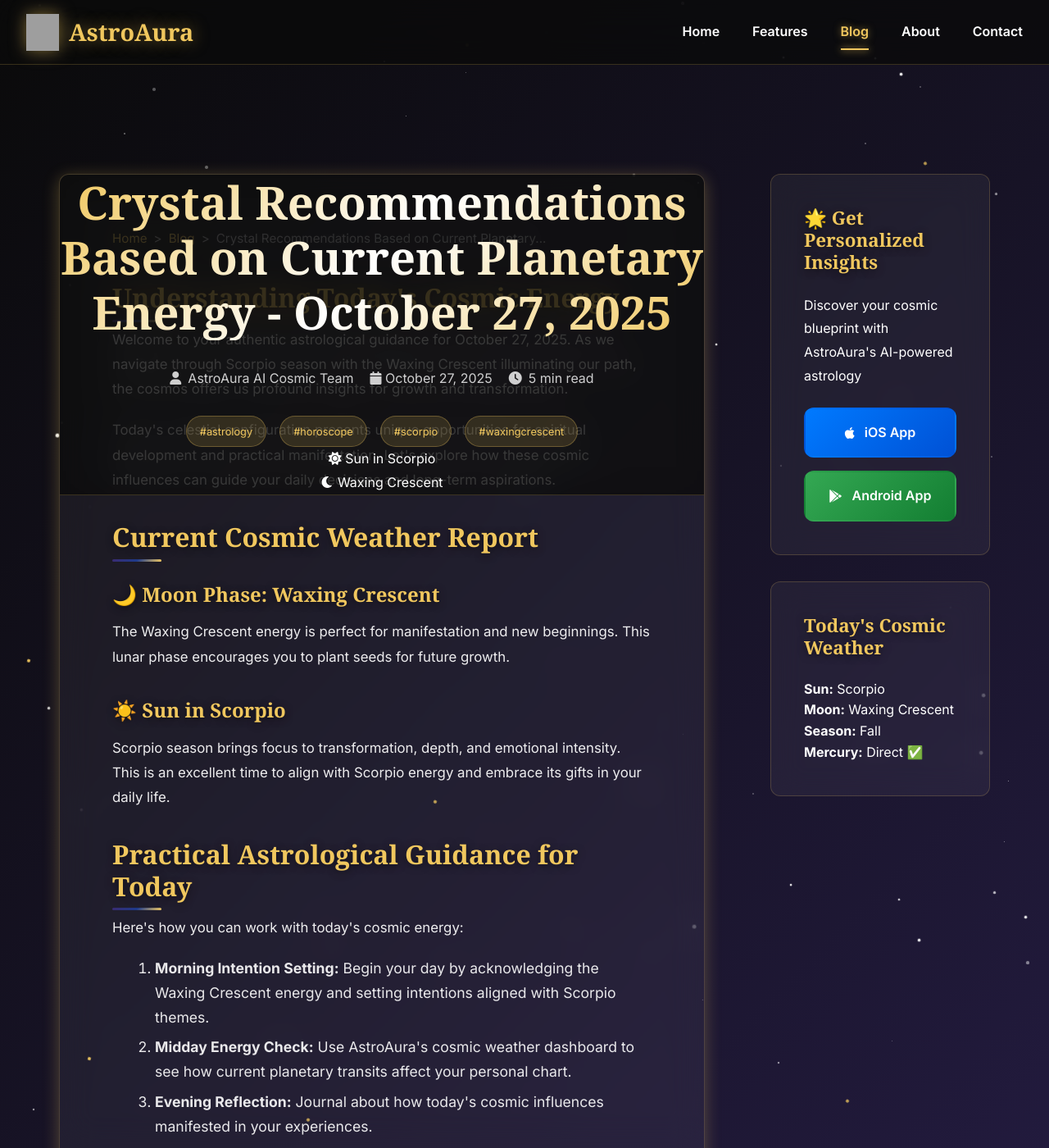
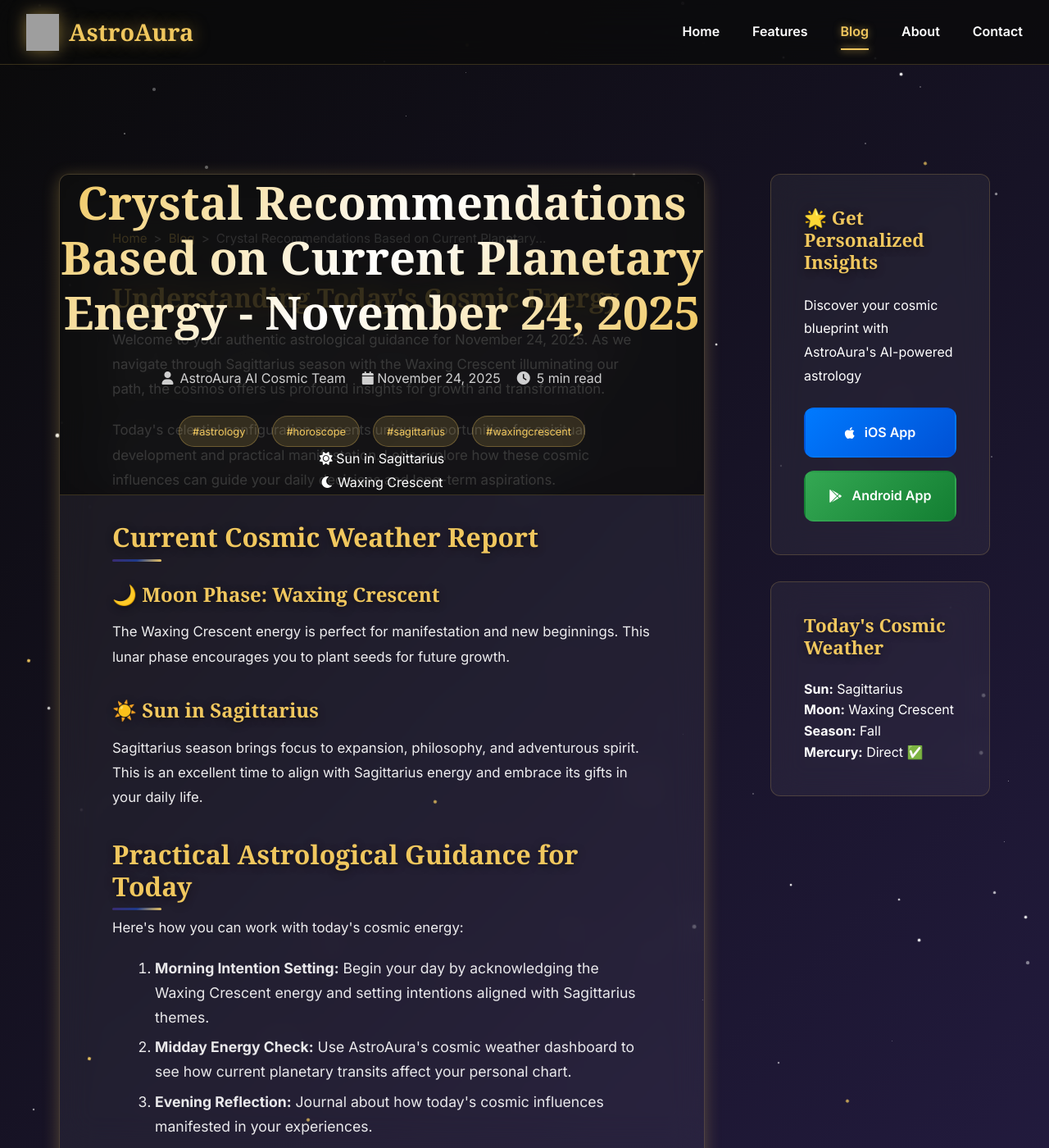
Before and after one commit to royanis/astroaura-website, a Jekyll site: the page blog/posts/crystal-recommendations-based-on-current-planetary.html, which Jekyll copies as it is, in a window 1280 px wide and 1400 px high. Shown: the whole window at 82% size. Built offline with Jekyll 4.4.1, drawn with Linux system fonts in a browser that asks for light colours; some web fonts are replaced; comment, search, counter and statistics services are not loaded; grey boxes are pictures that could not be loaded.

Commit message:
🌟 Automated blog post: 2025-11-24 02:01 UTC
Generated authentic astrology content
Updated RSS feeds and sitemap
Published via GitHub Actions

🤖 Automated by AstroAura Blog System

```diff
--- a/blog/posts/crystal-recommendations-based-on-current-planetary.html
+++ b/blog/posts/crystal-recommendations-based-on-current-planetary.html
@@ -3,11 +3,11 @@
 <head>
     <meta charset="UTF-8">
     <meta name="viewport" content="width=device-width, initial-scale=1.0">
-    <meta name="description" content="Authentic astrological guidance for October 27, 2025. Explore today's Waxing Crescent energy in Scorpio season with personalized insights from AstroAura's AI-powered astrology platform.">
-    <title>Crystal Recommendations Based on Current Planetary Energy - October 27, 2025 | AstroAura Cosmic Insights</title>
+    <meta name="description" content="Authentic astrological guidance for November 24, 2025. Explore today's Waxing Crescent energy in Sagittarius season with personalized insights from AstroAura's AI-powered astrology platform.">
+    <title>Crystal Recommendations Based on Current Planetary Energy - November 24, 2025 | AstroAura Cosmic Insights</title>
 
     <!-- SEO Meta Tags -->
-    <meta name="keywords" content="astrology, horoscope, scorpio, waxing-crescent, AI astrology, multilingual horoscope">
+    <meta name="keywords" content="astrology, horoscope, sagittarius, waxing-crescent, AI astrology, multilingual horoscope">
     <meta name="author" content="AstroAura AI Cosmic Team">
     <meta name="robots" content="index, follow, max-image-preview:large, max-snippet:-1">
     <meta name="revisit-after" content="7 days">
@@ -16,24 +16,24 @@
     <link rel="canonical" href="https://astroaura.me/blog/posts/crystal-recommendations-based-on-current-planetary.html">
 
     <!-- Open Graph Tags -->
-    <meta property="og:title" content="Crystal Recommendations Based on Current Planetary Energy - October 27, 2025 | AstroAura">
-    <meta property="og:description" content="Authentic astrological guidance for October 27, 2025. Explore today's Waxing Crescent energy in Scorpio season with personalized insights from AstroAura's AI-powered astrology platform.">
+    <meta property="og:title" content="Crystal Recommendations Based on Current Planetary Energy - November 24, 2025 | AstroAura">
+    <meta property="og:description" content="Authentic astrological guidance for November 24, 2025. Explore today's Waxing Crescent energy in Sagittarius season with personalized insights from AstroAura's AI-powered astrology platform.">
     <meta property="og:url" content="https://astroaura.me/blog/posts/crystal-recommendations-based-on-current-planetary.html">
     <meta property="og:type" content="article">
     <meta property="og:site_name" content="AstroAura">
 
     <!-- Twitter Card -->
     <meta name="twitter:card" content="summary_large_image">
-    <meta name="twitter:title" content="Crystal Recommendations Based on Current Planetary Energy - October 27, 2025">
-    <meta name="twitter:description" content="Authentic astrological guidance for October 27, 2025. Explore today's Waxing Crescent energy in Scorpio season with personalized insights from AstroAura's AI-powered astrology platform.">
+    <meta name="twitter:title" content="Crystal Recommendations Based on Current Planetary Energy - November 24, 2025">
+    <meta name="twitter:description" content="Authentic astrological guidance for November 24, 2025. Explore today's Waxing Crescent energy in Sagittarius season with personalized insights from AstroAura's AI-powered astrology platform.">
 
     <!-- Schema.org Markup -->
     <script type="application/ld+json">
     {
         "@context": "https://schema.org",
         "@type": "BlogPosting",
-        "headline": "Crystal Recommendations Based on Current Planetary Energy - October 27, 2025",
-        "description": "Authentic astrological guidance for October 27, 2025. Explore today's Waxing Crescent energy in Scorpio season with personalized insights from AstroAura's AI-powered astrology platform.",
+        "headline": "Crystal Recommendations Based on Current Planetary Energy - November 24, 2025",
+        "description": "Authentic astrological guidance for November 24, 2025. Explore today's Waxing Crescent energy in Sagittarius season with personalized insights from AstroAura's AI-powered astrology platform.",
         "author": {
             "@type": "Organization",
             "name": "AstroAura AI Cosmic Team"
@@ -46,14 +46,14 @@
                 "url": "https://astroaura.me/assets/icons/app_icon.png"
             }
         },
-        "datePublished": "2025-10-27T01:59:30.102051",
-        "dateModified": "2025-10-27T01:59:30.102051",
+        "datePublished": "2025-11-24T02:01:35.776388",
+        "dateModified": "2025-11-24T02:01:35.776388",
         "url": "https://astroaura.me/blog/posts/crystal-recommendations-based-on-current-planetary.html",
         "mainEntityOfPage": {
             "@type": "WebPage",
             "@id": "https://astroaura.me/blog/posts/crystal-recommendations-based-on-current-planetary.html"
         },
-        "keywords": "astrology, horoscope, scorpio, waxing-crescent"
+        "keywords": "astrology, horoscope, sagittarius, waxing-crescent"
     }
     </script>
 
@@ -99,27 +99,27 @@
 
             <!-- Post Header -->
             <header class="post-header">
-                <h1 class="post-title">Crystal Recommendations Based on Current Planetary Energy - October 27, 2025</h1>
+                <h1 class="post-title">Crystal Recommendations Based on Current Planetary Energy - November 24, 2025</h1>
                 <div class="post-meta">
                     <span class="post-author">
                         <i class="fas fa-user"></i> AstroAura AI Cosmic Team
                     </span>
-                    <time class="post-date" datetime="2025-10-27T01:59:30.102051">
-                        <i class="fas fa-calendar"></i> October 27, 2025
+                    <time class="post-date" datetime="2025-11-24T02:01:35.776388">
+                        <i class="fas fa-calendar"></i> November 24, 2025
                     </time>
                     <span class="post-reading-time">
                         <i class="fas fa-clock"></i> 5 min read
                     </span>
                 </div>
                 <div class="post-tags">
-                    <span class="tag">#astrology</span> <span class="tag">#horoscope</span> <span class="tag">#scorpio</span> <span class="tag">#waxingcrescent</span>
+                    <span class="tag">#astrology</span> <span class="tag">#horoscope</span> <span class="tag">#sagittarius</span> <span class="tag">#waxingcrescent</span>
                 </div>
 
                 <!-- Current Cosmic Data Display -->
                 <div class="cosmic-data-bar">
                     <div class="cosmic-item">
                         <i class="fas fa-sun"></i>
-                        <span>Sun in Scorpio</span>
+                        <span>Sun in Sagittarius</span>
                     </div>
                     <div class="cosmic-item">
                         <i class="fas fa-moon"></i>
@@ -134,7 +134,7 @@
                 <div class="blog-content authentic-astrology">
             <section class="cosmic-introduction">
                 <h2>Understanding Today's Cosmic Energy</h2>
-                <p>Welcome to your authentic astrological guidance for October 27, 2025. As we navigate through Scorpio season with the Waxing Crescent illuminating our path, the cosmos offers us profound insights for growth and transformation.</p>
+                <p>Welcome to your authentic astrological guidance for November 24, 2025. As we navigate through Sagittarius season with the Waxing Crescent illuminating our path, the cosmos offers us profound insights for growth and transformation.</p>
 
                 <p>Today's celestial configuration presents unique opportunities for spiritual development and practical manifestation. Let's explore how these cosmic influences can guide your daily decisions and long-term aspirations.</p>
             </section>
@@ -148,8 +148,8 @@
                     </div>
 
                     <div class="cosmic-factor">
-                        <h3>☀️ Sun in Scorpio</h3>
-                        <p>Scorpio season brings focus to transformation, depth, and emotional intensity. This is an excellent time to align with Scorpio energy and embrace its gifts in your daily life.</p>
+                        <h3>☀️ Sun in Sagittarius</h3>
+                        <p>Sagittarius season brings focus to expansion, philosophy, and adventurous spirit. This is an excellent time to align with Sagittarius energy and embrace its gifts in your daily life.</p>
                     </div>
 
 
@@ -161,7 +161,7 @@
                 <p>Here's how you can work with today's cosmic energy:</p>
 
                 <ol class="cosmic-action-steps">
-                    <li><strong>Morning Intention Setting:</strong> Begin your day by acknowledging the Waxing Crescent energy and setting intentions aligned with Scorpio themes.</li>
+                    <li><strong>Morning Intention Setting:</strong> Begin your day by acknowledging the Waxing Crescent energy and setting intentions aligned with Sagittarius themes.</li>
                     <li><strong>Midday Energy Check:</strong> Use AstroAura's cosmic weather dashboard to see how current planetary transits affect your personal chart.</li>
                     <li><strong>Evening Reflection:</strong> Journal about how today's cosmic influences manifested in your experiences.</li>
                     <li><strong>Weekly Planning:</strong> Consider how this Fall energy can guide your upcoming goals and decisions.</li>
@@ -222,7 +222,7 @@
             <section class="post-actions">
                 <div class="share-buttons">
                     <h3>Share This Cosmic Insight</h3>
-                    <a href="https://twitter.com/intent/tweet?text=Crystal Recommendations Based on Current Planetary Energy - October 27, 2025&url=https://astroaura.me/blog/posts/crystal-recommendations-based-on-current-planetary.html" target="_blank" class="share-btn twitter">
+                    <a href="https://twitter.com/intent/tweet?text=Crystal Recommendations Based on Current Planetary Energy - November 24, 2025&url=https://astroaura.me/blog/posts/crystal-recommendations-based-on-current-planetary.html" target="_blank" class="share-btn twitter">
                         <i class="fab fa-twitter"></i> Tweet
                     </a>
                     <a href="https://www.facebook.com/sharer/sharer.php?u=https://astroaura.me/blog/posts/crystal-recommendations-based-on-current-planetary.html" target="_blank" class="share-btn facebook">
@@ -250,7 +250,7 @@
             <div class="widget cosmic-weather">
                 <h3>Today's Cosmic Weather</h3>
                 <div class="weather-item">
-                    <strong>Sun:</strong> Scorpio
+                    <strong>Sun:</strong> Sagittarius
                 </div>
                 <div class="weather-item">
                     <strong>Moon:</strong> Waxing Crescent
```
Also changed, not shown: blog/atom.xml (+1 -1 lines), blog/feed.json (+134 -140 lines), blog/feed.xml (+1 -1 lines), blog/posts_index.json (+115 -115 lines), sitemap.xml (+76 -76 lines).
